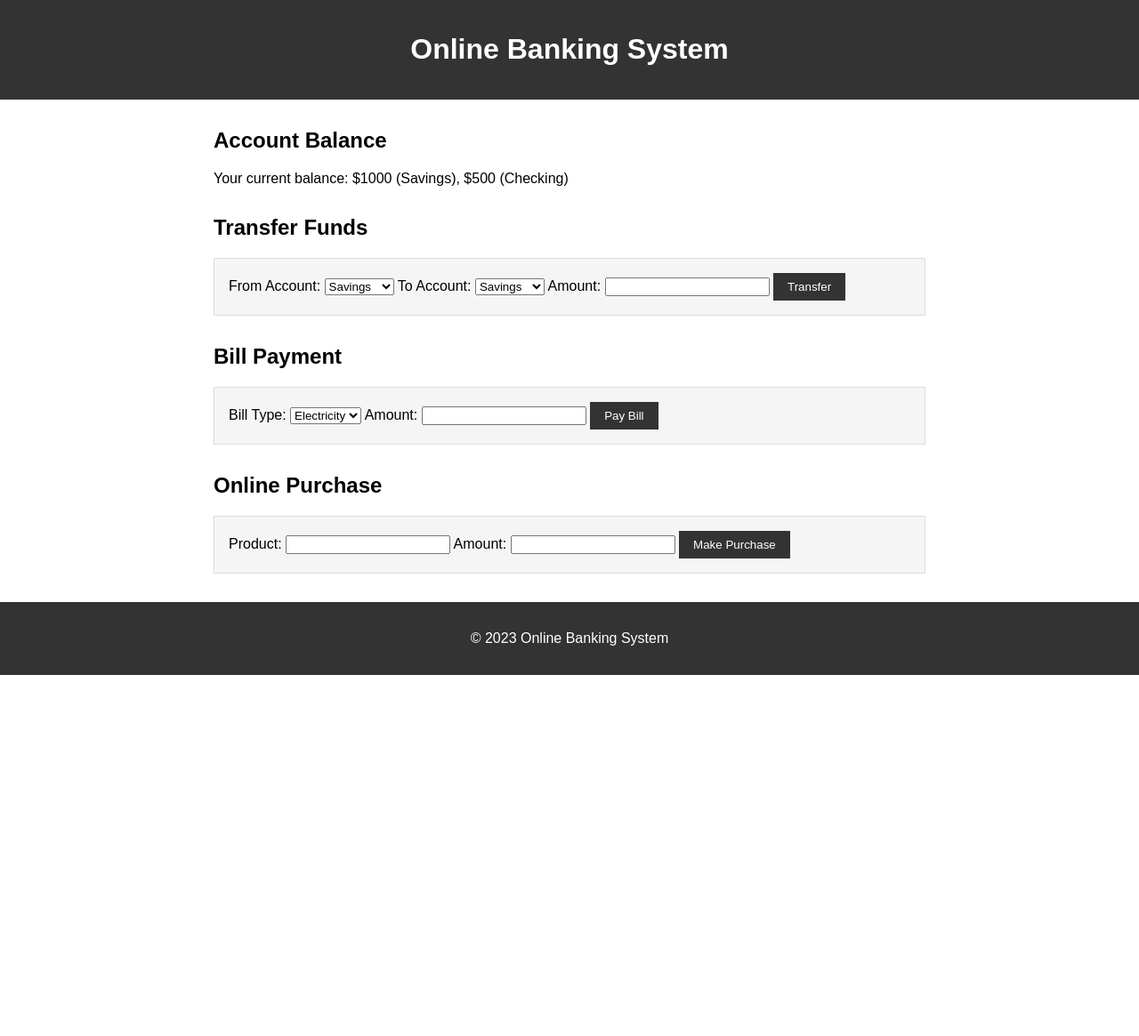
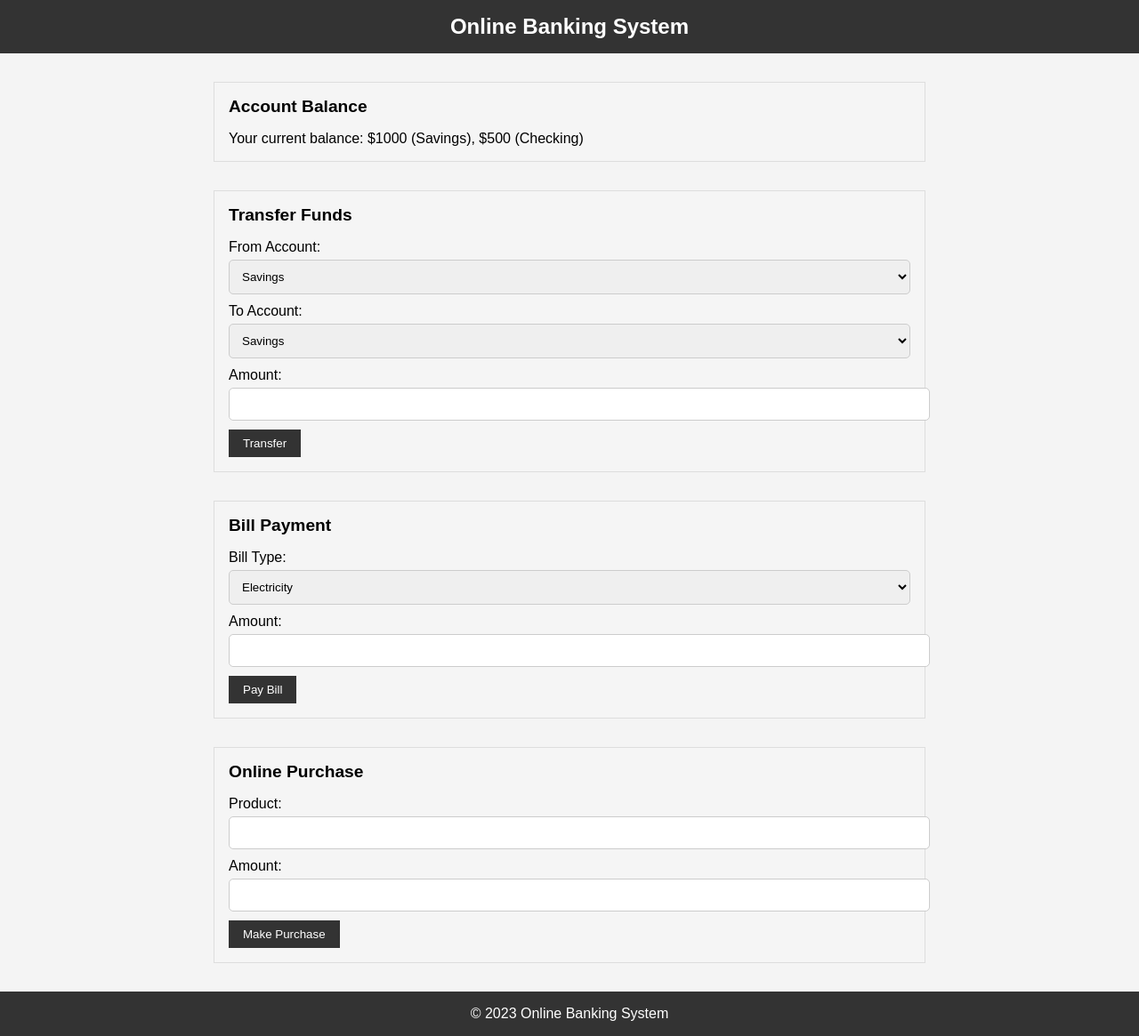
Before and after one commit to nagachaithanya-2003/DIGIBHEM, a PHP site: page /banking.html in a window 1280 px wide. Shown: the whole page at 89% size. Before the commit the page ends 800 px from the top, so only its background shows below. Run offline with PHP 8.4, Linux system fonts and the light colour scheme.

Commit message:
styles.css

```diff
--- a/digitalbhem_task/styles.css
+++ b/digitalbhem_task/styles.css
@@ -1,8 +1,11 @@
-/* Add your CSS styles here */
+body, h1, h2, p {
+    margin: 0;
+    padding: 0;
+}
+
 body {
     font-family: Arial, sans-serif;
-    margin: 0;
-    padding: 0;
+    background-color: #f4f4f4;
 }
 
 header {
@@ -12,6 +15,12 @@ header {
     padding: 1rem 0;
 }
 
+header h1 {
+    margin: 0;
+    padding: 0;
+    font-size: 1.5rem;
+}
+
 main {
     max-width: 800px;
     margin: 2rem auto;
@@ -19,13 +28,28 @@ main {
 }
 
 section {
+    border: 1px solid #ddd;
+    padding: 1rem;
+    background-color: #f5f5f5;
     margin-bottom: 2rem;
 }
 
-form {
-    border: 1px solid #ddd;
-    padding: 1rem;
-    background-color: #f5f5f5;
+h2 {
+    font-size: 1.2rem;
+    margin-bottom: 1rem;
+}
+
+label {
+    display: block;
+    margin-bottom: 5px;
+}
+
+select, input[type="text"], input[type="number"] {
+    width: 100%;
+    padding: 10px;
+    margin-bottom: 10px;
+    border: 1px solid #ccc;
+    border-radius: 5px;
 }
 
 button {
```
Also changed, not shown: other parts of digitalbhem_task/styles.css (+35 -0 lines).
